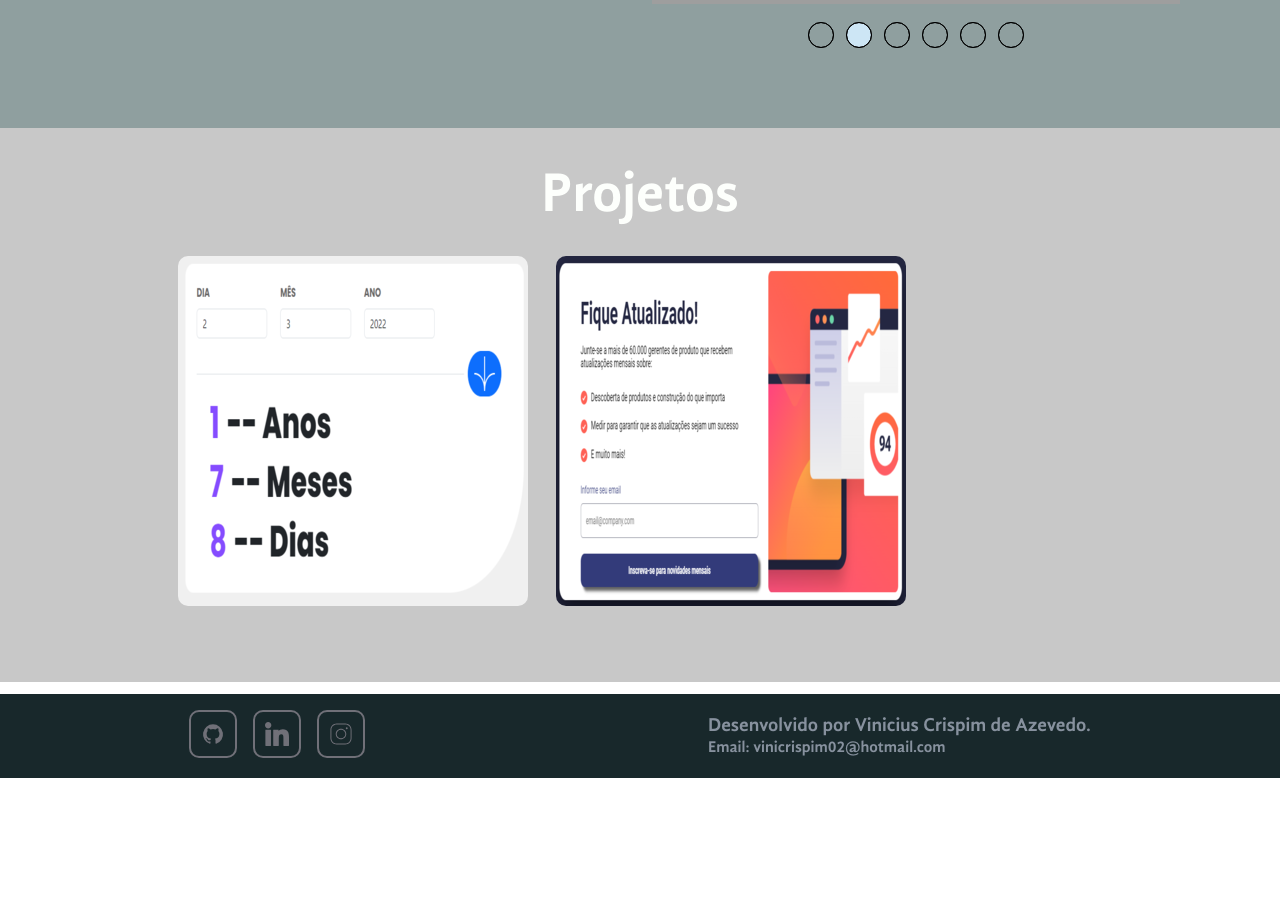
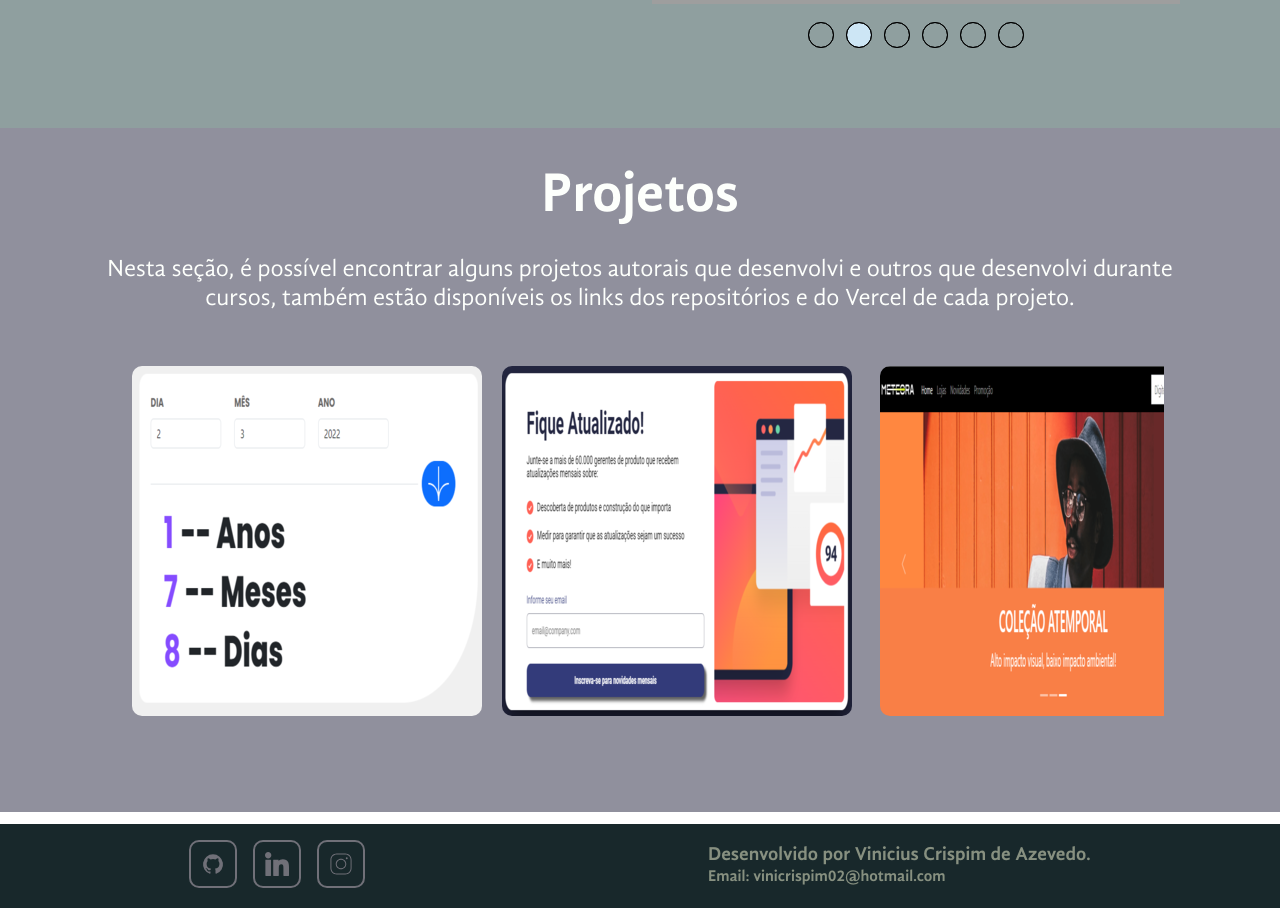
Before and after one commit to vinicius-crispim/portfolio-react, a React (Vite) app: page / in a window 1280 px wide. Shown: the part 1820-2728 px from the top of the page. Before the commit the page ends 2598 px from the top, so only its background shows below. Built offline with nearby package versions, Linux system fonts and the light colour scheme; grey boxes are pictures that could not be loaded; the HTML template or start-up script is replaced by a standard one.

Commit message:
Seção projetos

```diff
--- a/src/pages/Home/Projects/ProjectsList/ItemList/style.ts
+++ b/src/pages/Home/Projects/ProjectsList/ItemList/style.ts
@@ -8,14 +8,13 @@ export const ItemStyled = styled.li`
         width: 350px;
         color: ${variaveisColors.white};
         height: 40%;
-        background-color: ${variaveisColors.dark_cadet_gray};
+        background-color: ${variaveisColors.black};
         display: flex;
         flex-direction: column;
         align-items: center;
+        justify-content: center;
         transition: .5s;
-
         h3{
-            padding-top: 16px;
             padding-bottom: 8px;
             font-size:1.5rem;
             font-weight: 600;
@@ -50,12 +49,19 @@ export const ItemStyled = styled.li`
     .isNotOver{
         top: -300px;
     }
+
+    @media ${device.mobile}{
+        div{
+            width: 250px;
+            height: 55%;
+        }
+    }
 `
 
 export const ItemFigureStyled = styled.figure`
     width: 100%;
     height: 100%;
-    margin: 32px 8px;
+    margin: 20px 0;
     position: relative;
     img{
         border-radius:10px;
@@ -67,8 +73,8 @@ export const ItemFigureStyled = styled.figure`
 
     @media ${device.mobile}{
         img{
-            width:160px;
-            height:160px;
+            width:250px;
+            height:250px;
         }
     }
 
--- a/src/pages/Home/Projects/ProjectsList/data.json
+++ b/src/pages/Home/Projects/ProjectsList/data.json
@@ -22,5 +22,13 @@
         "photo":"/imagens/projects/meteora.png",
         "linkVercel":"https://meteora-umber.vercel.app/",
         "linkRepositorio":"https://github.com/vinicius-crispim/meteora"
+    },
+    {
+        "id":4,
+        "name":"Restaurante",
+        "description":"Projeto fictício para um restaurante, em desenvolvimento. Projeto autoral. ",
+        "photo":"/imagens/projects/em-breve.png",
+        "linkVercel":"#",
+        "linkRepositorio":"#"
     }
 ]
--- a/src/pages/Home/Projects/ProjectsList/style.ts
+++ b/src/pages/Home/Projects/ProjectsList/style.ts
@@ -1,34 +1,44 @@
 import styled from "styled-components";
 import { variaveisColors } from "../../../../styles/variaveis";
+import { device } from "../../../../styles/breakpoints";
 
 export const ListStyled = styled.ul`
     display: flex;
     flex-wrap: nowrap;
     gap: 12px;
     overflow-y: hidden;
-    overflow-x: auto;
+    overflow-x: scroll;
     width:100%;
-    * {
-    }
+    padding: 0 1rem;
+   /* Firefox */
+   scrollbar-width: thin;
+    scrollbar-color: ${variaveisColors.white} ${variaveisColors.cadet_gray};
 
-    /* Works on Chrome, Edge, and Safari */
+    /* Chrome, Edge e Safari */
     &::-webkit-scrollbar {
-      width: auto;
+      height: 14px;
     }
 
     &::-webkit-scrollbar-track {
       background: white;
-      border-radius: 20px;
+      border-radius: 10px;
       box-shadow:  0 0 10px ${variaveisColors.black};
 
     }
 
     &::-webkit-scrollbar-thumb {
-        border-radius: 20px;
+        border-radius: 10px;
         background-color: ${variaveisColors.cadet_gray};
     }
     &::-webkit-scrollbar-thumb:hover {
         background-color: ${variaveisColors.dark_cadet_gray};
+    }
+    li:not(:first-child){
+      margin: 0 8px;
+    }
+    @media ${device.mobile} {
+      padding: 0 0;
+
     }
 `
 
--- a/src/pages/Home/Projects/index.tsx
+++ b/src/pages/Home/Projects/index.tsx
@@ -1,7 +1,9 @@
 import React from 'react'
 import * as S from './style';
+import * as SG from '../../../componentes/EstiloGlobal/style'
 import Title from '../../../componentes/Title';
 import ProjectsList from './ProjectsList';
+import { PStyled } from '../../../componentes/EstiloGlobal/style';
 
 export default function Projects(){
     return(
@@ -10,6 +12,7 @@ export default function Projects(){
                 Projetos
             </Title>
             <div>
+                <SG.PStyled>Nesta seção, é possível encontrar alguns projetos autorais que desenvolvi e outros que desenvolvi durante cursos, também estão disponíveis os links dos repositórios e do Vercel de cada projeto.</SG.PStyled>
                 <ProjectsList/>
             </div>
         </S.ProjectsStyled>
--- a/src/pages/Home/Projects/style.ts
+++ b/src/pages/Home/Projects/style.ts
@@ -1,9 +1,10 @@
 import styled from "styled-components";
 import { variaveisColors, variaveisSpace } from "../../../styles/variaveis";
+import { device } from "../../../styles/breakpoints";
 
 
 export const ProjectsStyled = styled.section`
-    background-color: ${variaveisColors.light_grey};
+    background-color: ${variaveisColors.darkest_grey};
     padding: ${variaveisSpace.container_vertical_padding} ${variaveisSpace.container_horizontal_padding};
     display: flex;
     flex-direction: column;
@@ -11,7 +12,15 @@ export const ProjectsStyled = styled.section`
     align-items: center;
 
     div{
-        width: 80%;
+        text-align: center;
+        padding: 1rem 2rem;
+        margin: 0 auto;
+        width: 100%
+    }
 
+    @media ${device.mobile}{
+        div{
+            padding: 1rem 0;
+        }
     }
 `
--- a/src/styles/variaveis.ts
+++ b/src/styles/variaveis.ts
@@ -4,17 +4,18 @@ cadet_gray: '#8DA7BE',
 umber: "#803030",
 columbia_blue: "#CDE6F5",
 columbia_blue_dark: "#8F9F9F",
-dark_cadet_gray: "#87919E",
+dark_cadet_gray: "#879080",
 dim_gray:"#707078",
 white: '#fdfffc',
 dark_grey:' #92929d',
+darkest_grey:' #90909d',
 dark_blue:' #6C859D',
 orange: '#FF581D',
 black: '#18282b',
-light_grey: 'rgba(117, 117, 117, .4)',
-green: '#355E3B',
+light_grey: 'rgba(117, 117, 117, .8)',
+green: '#00F000',
 light_green: '#32943F',
-dark_green: '#006400',
+dark_green: '#06FF00',
 };
 
 export const variaveisSpace = {
```
Also changed, not shown: public/imagens/projects/em-breve.png (added).
